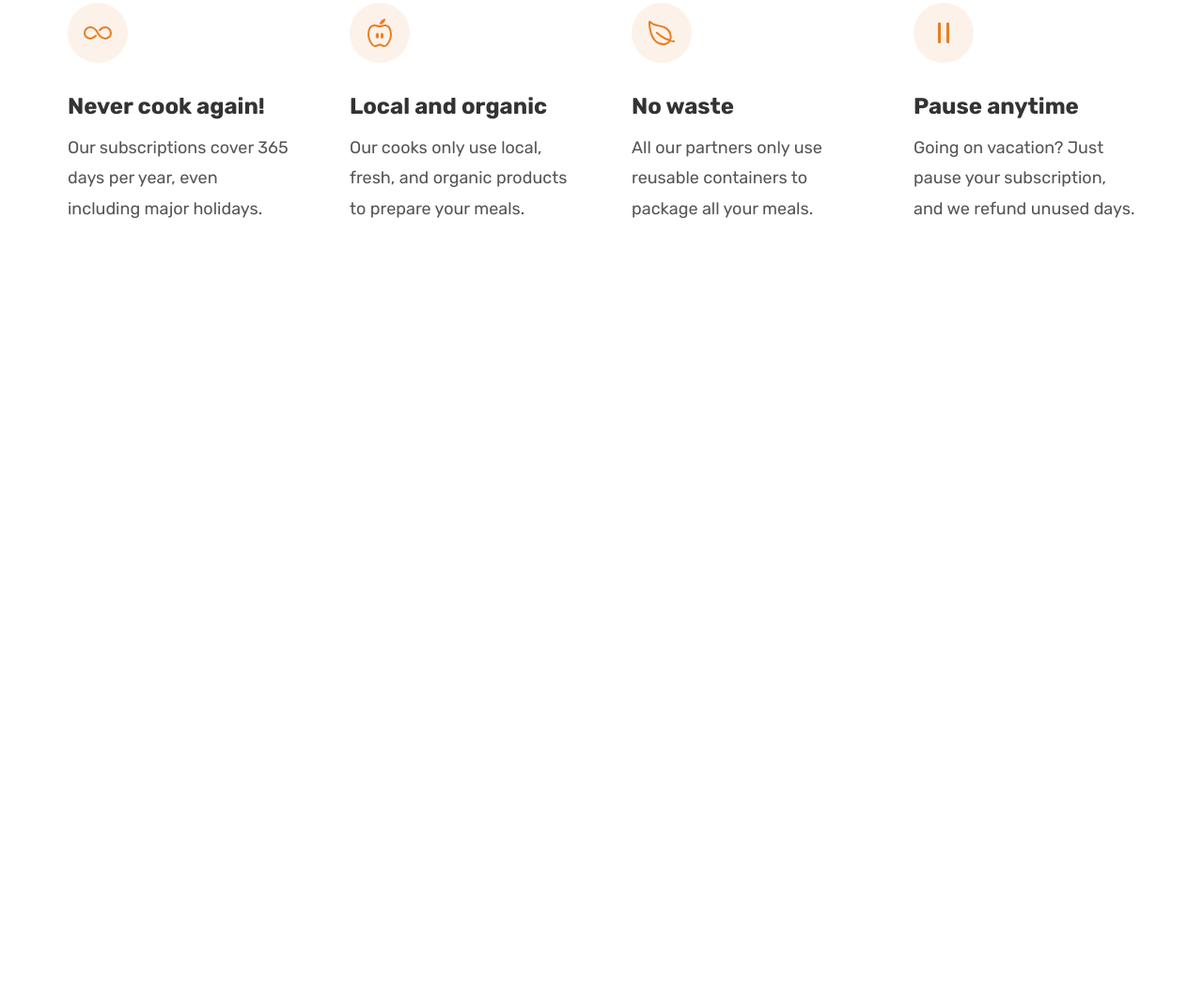
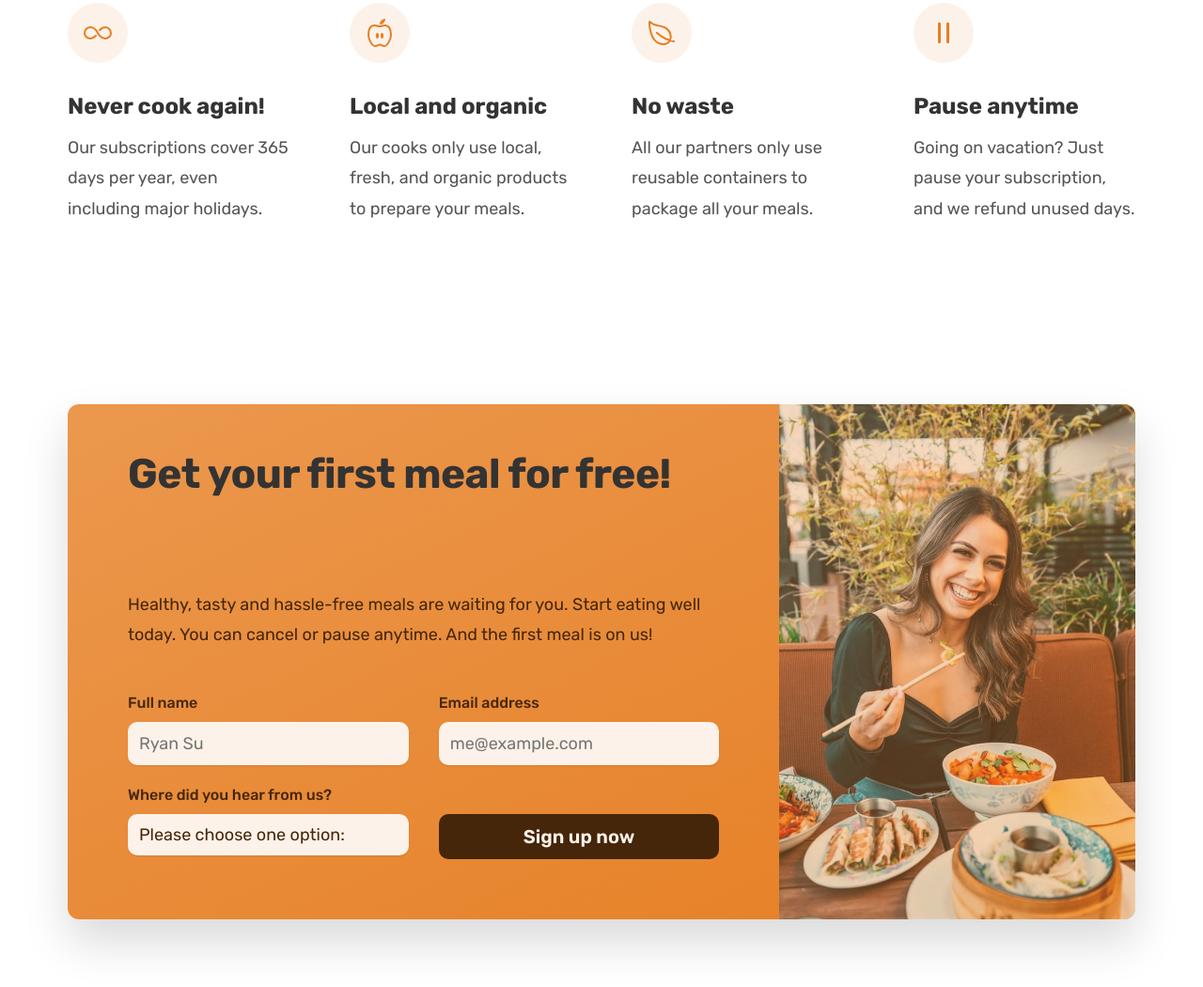
Before and after one commit to isRyanSu/omnifood, a website built with Vite: page index.html in a window 1280 px wide. Shown: the part 5610-6660 px from the top of the page at 94% size. Before the commit the page ends 5944 px from the top, so only its background shows below. Built offline with nearby package versions, Linux system fonts and the light colour scheme.

Commit message:
feat: build the section #cta

```diff
--- a/index.html
+++ b/index.html
@@ -662,6 +662,65 @@
             </div>
           </div>
         </section>
+
+        <section class="section-cta">
+          <div class="container">
+            <div class="cta">
+              <div class="cta-form-box">
+                <h2 class="heading-secondary cta-form-title">
+                  Get your first meal for free!
+                </h2>
+                <p class="cta-form-text">
+                  Healthy, tasty and hassle-free meals are waiting for you.
+                  Start eating well today. You can cancel or pause anytime. And
+                  the first meal is on us!
+                </p>
+                <form action="#" class="cta-form">
+                  <div class="cta-form-row">
+                    <label for="fullName">Full name</label>
+                    <input
+                      id="fullName"
+                      type="text"
+                      placeholder="Ryan Su"
+                      required
+                    />
+                  </div>
+
+                  <div class="cta-form-row">
+                    <label for="email">Email address</label>
+                    <input
+                      id="email"
+                      type="email"
+                      placeholder="me@example.com"
+                      required
+                    />
+                  </div>
+
+                  <div class="cta-form-row">
+                    <label for="select"> Where did you hear from us?</label>
+                    <select id="select" name="select" required>
+                      <option value="">Please choose one option:</option>
+                      <option value="friends">Friends and family</option>
+                      <option value="facebook">Facebook</option>
+                      <option value="youtube">YouTube video</option>
+                      <option value="podcast">Podcast</option>
+                      <option value="others">Others</option>
+                    </select>
+                  </div>
+
+                  <div class="cta-form-row">
+                    <button class="btn btn-form">Sign up now</button>
+                  </div>
+                </form>
+              </div>
+              <div
+                role="img"
+                aria-label="Woman enjoying food"
+                class="cta-img-box"
+              ></div>
+            </div>
+          </div>
+        </section>
       </main>
     </div>
     <script type="module" src="/src/main.ts"></script>
--- a/src/styles/general.css
+++ b/src/styles/general.css
@@ -116,13 +116,19 @@
   border-bottom: 1px solid transparent;
 }
 
+.btn,
 .btn:link,
 .btn:visited {
   display: inline-block;
   padding: 1.6rem 3.2rem;
+  font-family: inherit;
   font-size: 2rem;
   font-weight: 600;
   text-decoration: none;
+  cursor: pointer;
+
+  /* Only necessary for .btn */
+  border: none;
   border-radius: 1rem;
 
   /* Put transition on original "state" */
@@ -154,6 +160,18 @@
   box-shadow: inset 0 0 0 3px #ffffff;
 }
 
+.btn-form {
+  padding: 1.2rem;
+  margin-top: 2.8rem;
+  color: #fdf2e9;
+  background-color: #45260a;
+}
+
+.btn-form:hover {
+  color: #555555;
+  background-color: #ffffff;
+}
+
 .tag {
   display: inline-block;
   padding: 0.4rem 0.8rem;
--- a/src/styles/index.css
+++ b/src/styles/index.css
@@ -60,6 +60,11 @@
   box-sizing: border-box;
   padding: 0;
   margin: 0;
+}
+
+*:focus {
+  outline: none;
+  box-shadow: 0 0 0 0.8rem rgb(230 125 34 / 50%);
 }
 
 html {
@@ -564,3 +569,90 @@ body {
   font-size: 1.8rem;
   line-height: 1.8;
 }
+
+/* -------------------------------------------------------------------------- */
+/*                                     CTA                                    */
+/* -------------------------------------------------------------------------- */
+
+.section-cta {
+  padding: 9.6rem 0;
+}
+
+.cta {
+  display: grid;
+  grid-template-columns: 2fr 1fr;
+  overflow: hidden;
+  background-image: linear-gradient(to right bottom, #eb984e, #e67e22);
+  border-radius: 1.2rem;
+  box-shadow: 0 2.4rem 4.8rem rgb(0 0 0 / 15%);
+}
+
+.cta *:focus {
+  outline: none;
+  box-shadow: 0 0 0 0.8rem rgb(253 242 233 / 50%);
+}
+
+.cta-form-box {
+  padding: 4.8rem 6.4rem 6.4rem;
+  color: #45260a;
+}
+
+.cta-form-title {
+  margin-bottom: 3.2rem;
+  color: #45260a;
+}
+
+.cta-form-text {
+  margin-bottom: 4.8rem;
+  font-size: 1.8rem;
+  line-height: 1.8;
+}
+
+.cta-form {
+  display: grid;
+  grid-template-columns: 1fr 1fr;
+  gap: 2.4rem 3.2rem;
+}
+
+.cta-form-row {
+  display: flex;
+  flex-direction: column;
+}
+
+.cta-form-row label {
+  margin-bottom: 1.2rem;
+  font-size: 1.6rem;
+  font-weight: 500;
+}
+
+.cta-form-row input,
+.cta-form-row select {
+  width: 100%;
+  padding: 1.2rem;
+  font-family: inherit;
+  font-size: 1.8rem;
+  color: inherit;
+  background-color: #fdf2e9;
+  border: none;
+  border-radius: 1rem;
+  box-shadow: 0 1px 2px rgb(0 0 0 / 10%);
+}
+
+.cta-from-row input::placeholder {
+  color: #aaaaaa;
+}
+
+.cta-form-row select {
+  appearance: none;
+}
+
+.cta-img-box {
+  background-image: linear-gradient(
+      to right bottom,
+      rgb(235 150 76 / 35%),
+      rgb(230 125 34 / 35%)
+    ),
+    url('/public/cta.jpg');
+  background-position: center;
+  background-size: cover;
+}
```
Also changed, not shown: public/cta.jpg (added).
